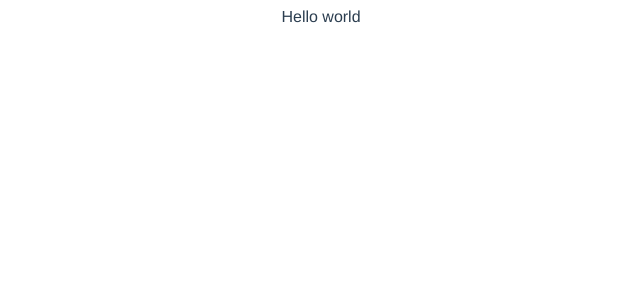
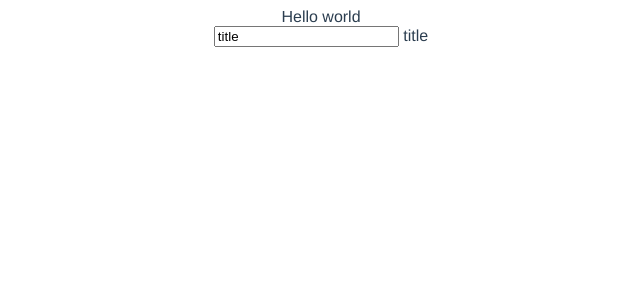
Before and after one commit to cptiwari20/vue-blog-app, a Vue app: page /#/ in a window 1280 px wide. Shown: the top 300 px of the page, without its empty margins (319-959 px from the left). Built offline with nearby package versions, Linux system fonts and the light colour scheme.

Commit message:
Trying to add forms

```diff
--- /dev/null
+++ b/src/components/InputField.vue
@@ -0,0 +1,24 @@
+<template>
+<div>
+    <input :value="name"  v-on:input="$emit('input', $event.target.value)" />
+    {{name}}
+</div>
+</template>
+
+
+<script>
+console.log(name)
+export default {
+  name: "InputField",
+  data: () => ({
+      message: 'some'
+  }),
+  props: {
+    input: Function,
+    name: String,
+    placeholder: String,
+    type: String,
+    value: String
+  }
+};
+</script>
--- a/src/views/Home.vue
+++ b/src/views/Home.vue
@@ -2,17 +2,29 @@
   <div class="home">
     <!-- <img alt="Vue logo" src="../assets/logo.png" /> -->
     <HelloWorld msg="Hello world" />
+    <InputField
+      name='title'
+      value='til'
+      input='handleInput'
+    />
   </div>
 </template>
 
 <script>
 // @ is an alias to /src
 import HelloWorld from "@/components/HelloWorld.vue";
+import InputField from "@/components/InputField.vue";
 
 export default {
   name: "Home",
   components: {
-    HelloWorld
+    HelloWorld,
+    InputField
+  },
+  methods: {
+    handleInput(e){
+      console.log(e)
+    }
   }
 };
 </script>
```
